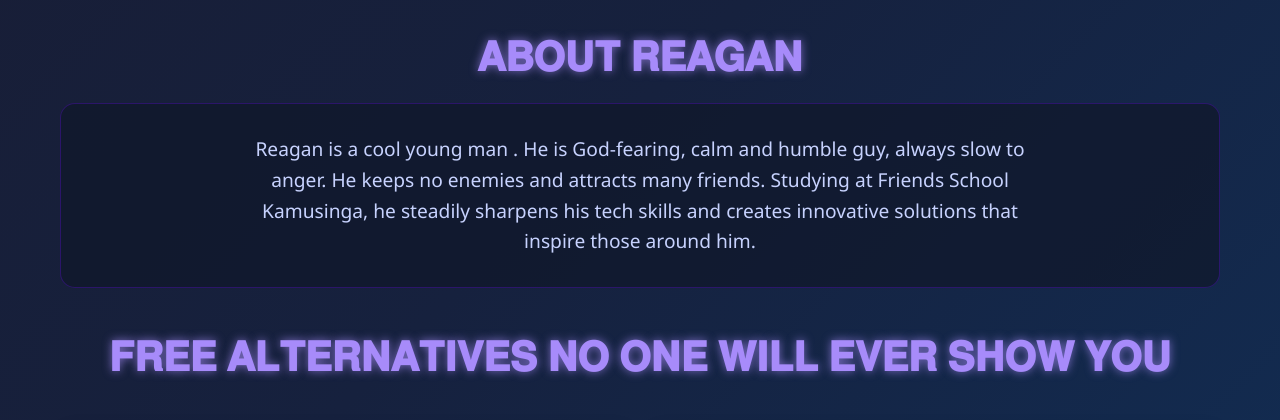
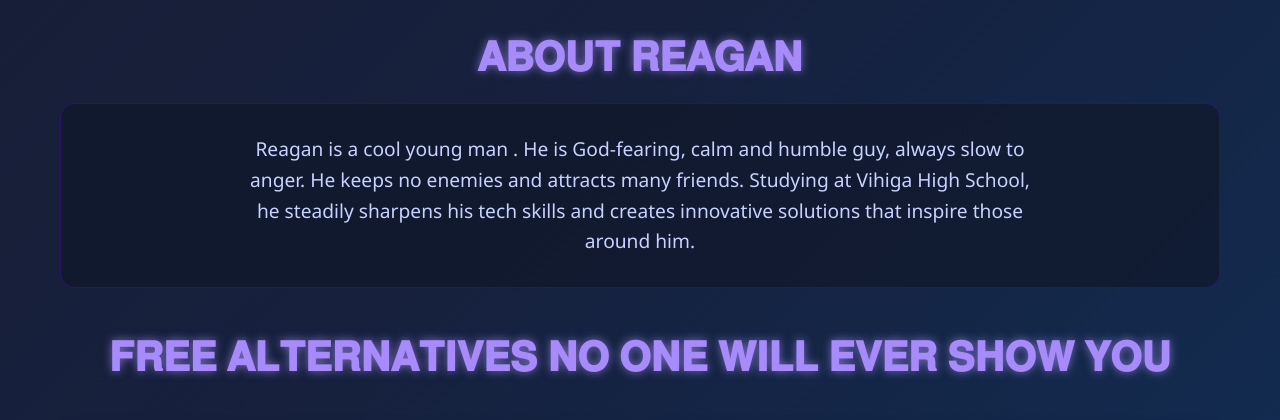
Before and after one commit to DevReaganSmith/my-web-V2, a plain HTML site: page index.html in a window 1280 px wide. Shown: the part 1140-1560 px from the top of the page. Drawn offline with Linux system fonts and the light colour scheme.

Commit message:
Update school name in about section

```diff
--- a/index.html
+++ b/index.html
@@ -423,7 +423,7 @@
         <h2 class="section-title">𝐀𝐁𝐎𝐔𝐓 𝐑𝐄𝐀𝐆𝐀𝐍</h2>
         <section class="about-section">
             <p>
-                Reagan is a cool young man . He is God-fearing, calm and humble guy, always slow to anger. He keeps no enemies and attracts many friends. Studying at Friends School Kamusinga, he steadily sharpens his tech skills and creates innovative solutions that inspire those around him.
+                Reagan is a cool young man . He is God-fearing, calm and humble guy, always slow to anger. He keeps no enemies and attracts many friends. Studying at Vihiga High School, he steadily sharpens his tech skills and creates innovative solutions that inspire those around him.
             </p>
         </section>
 
```
